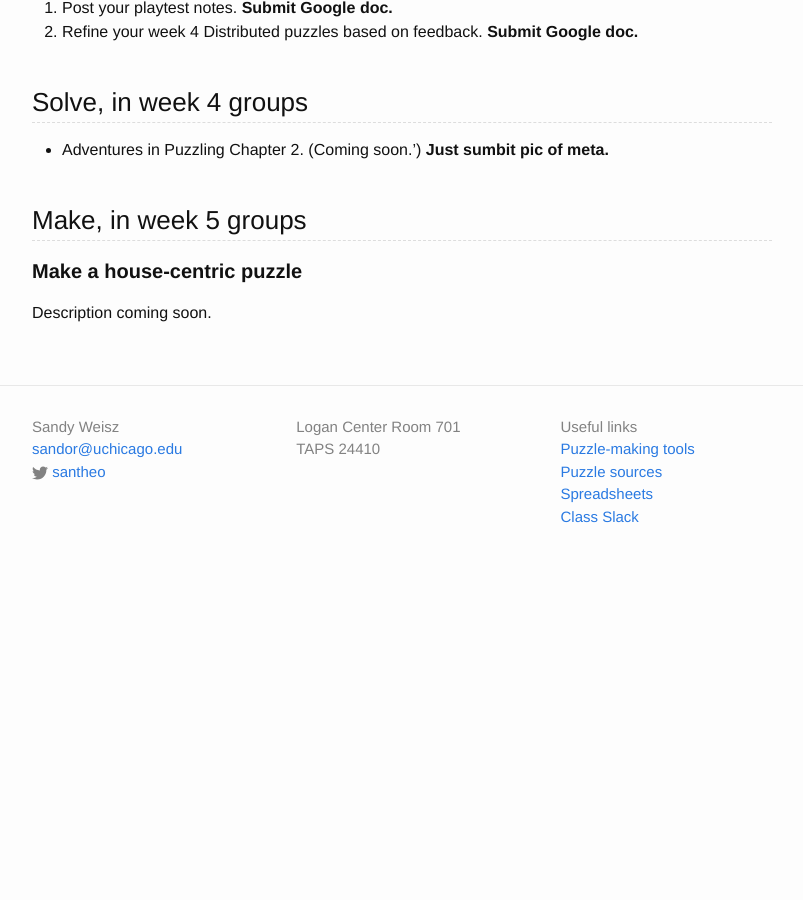
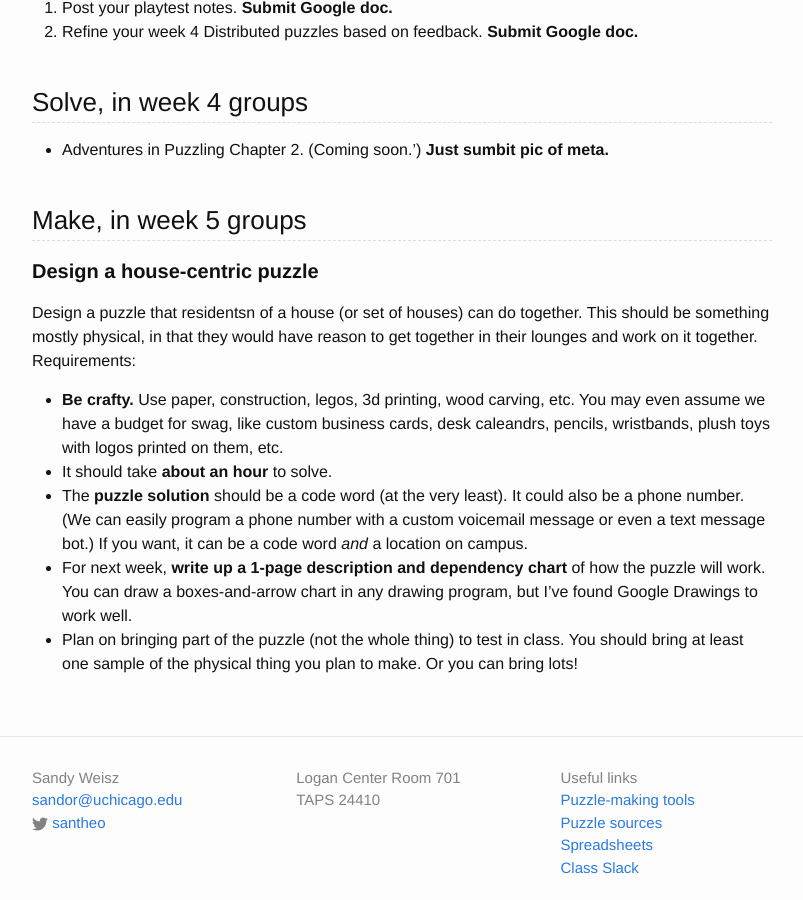
Before and after one commit to transmedia-puzzles/transmedia-puzzles.github.io, a Jekyll site: the page built from _posts/2017-04-24-5.md, in a window 1280 px wide and 900 px high, scrolled down 1117 px. Shown: the whole window, without its empty margins (238-1041 px from the left). Built offline with Jekyll 4.4.1, drawn with Linux system fonts in a browser that asks for light colours; before the commit the page ends 1705 px from its top, so only the background shows below that.

Commit message:
Week 5 homework

```diff
--- a/_posts/2017-04-24-5.md
+++ b/_posts/2017-04-24-5.md
@@ -46,6 +46,12 @@ Please put these at the *top of your journal doc*. Please don't create a new doc
 
 ### Make, in week 5 groups
 
-#### Make a house-centric puzzle
+#### Design a house-centric puzzle
 
-Description coming soon.
+Design a puzzle that residentsn of a house (or set of houses) can do together. This should be something mostly physical, in that they would have reason to get together in their lounges and work on it together. Requirements:
+
+- **Be crafty.** Use paper, construction, legos, 3d printing, wood carving, etc. You may even assume we have a budget for swag, like custom business cards, desk caleandrs, pencils, wristbands, plush toys with logos printed on them, etc.
+- It should take **about an hour** to solve.
+- The **puzzle solution** should be a code word (at the very least). It could also be a phone number. (We can easily program a phone number with a custom voicemail message or even a text message bot.) If you want, it can be a code word *and* a location on campus.
+- For next week, **write up a 1-page description and dependency chart** of how the puzzle will work. You can draw a boxes-and-arrow chart in any drawing program, but I've found Google Drawings to work well.
+- Plan on bringing part of the puzzle (not the whole thing) to test in class. You should bring at least one sample of the physical thing you plan to make. Or you can bring lots!
```
